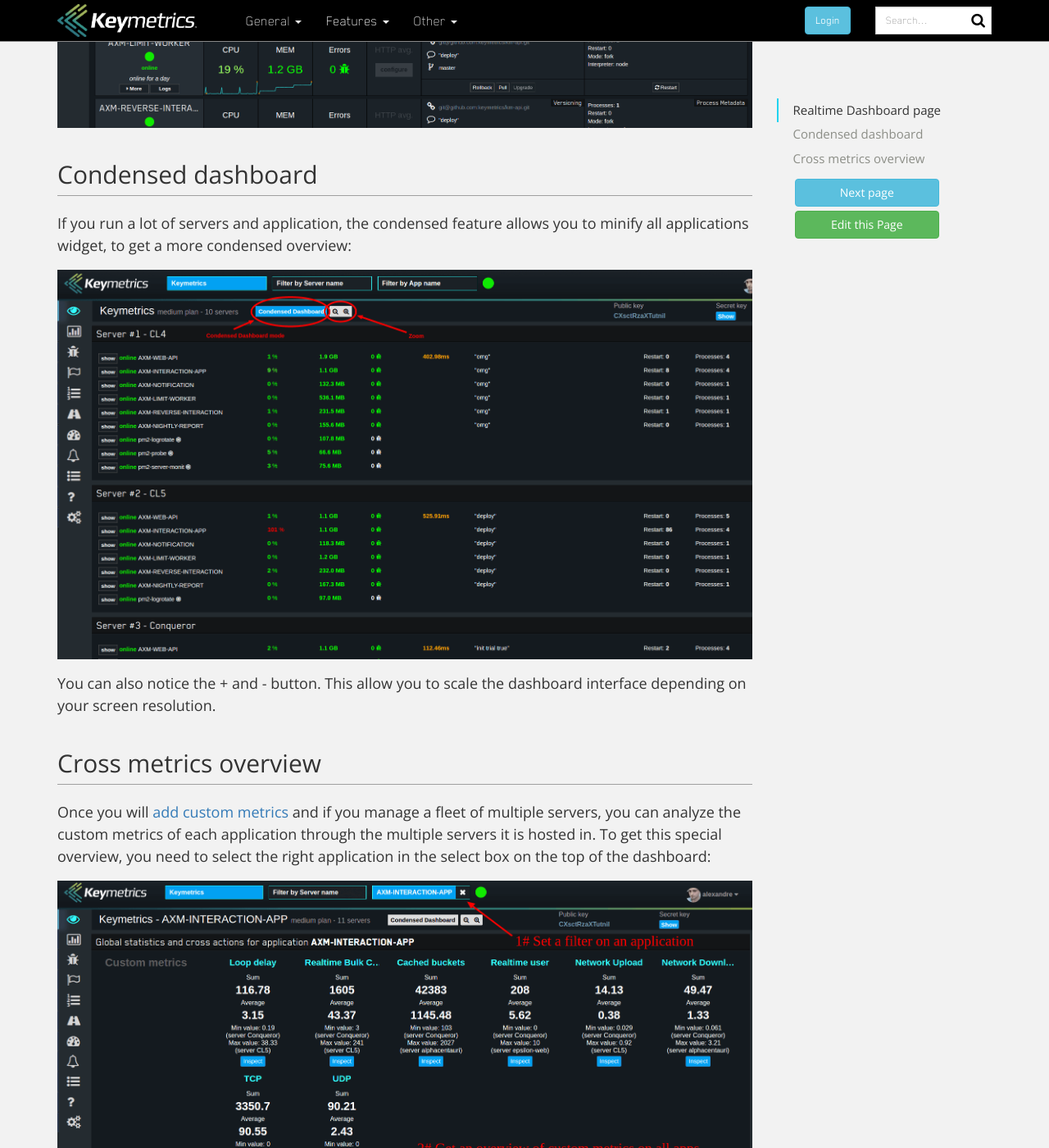
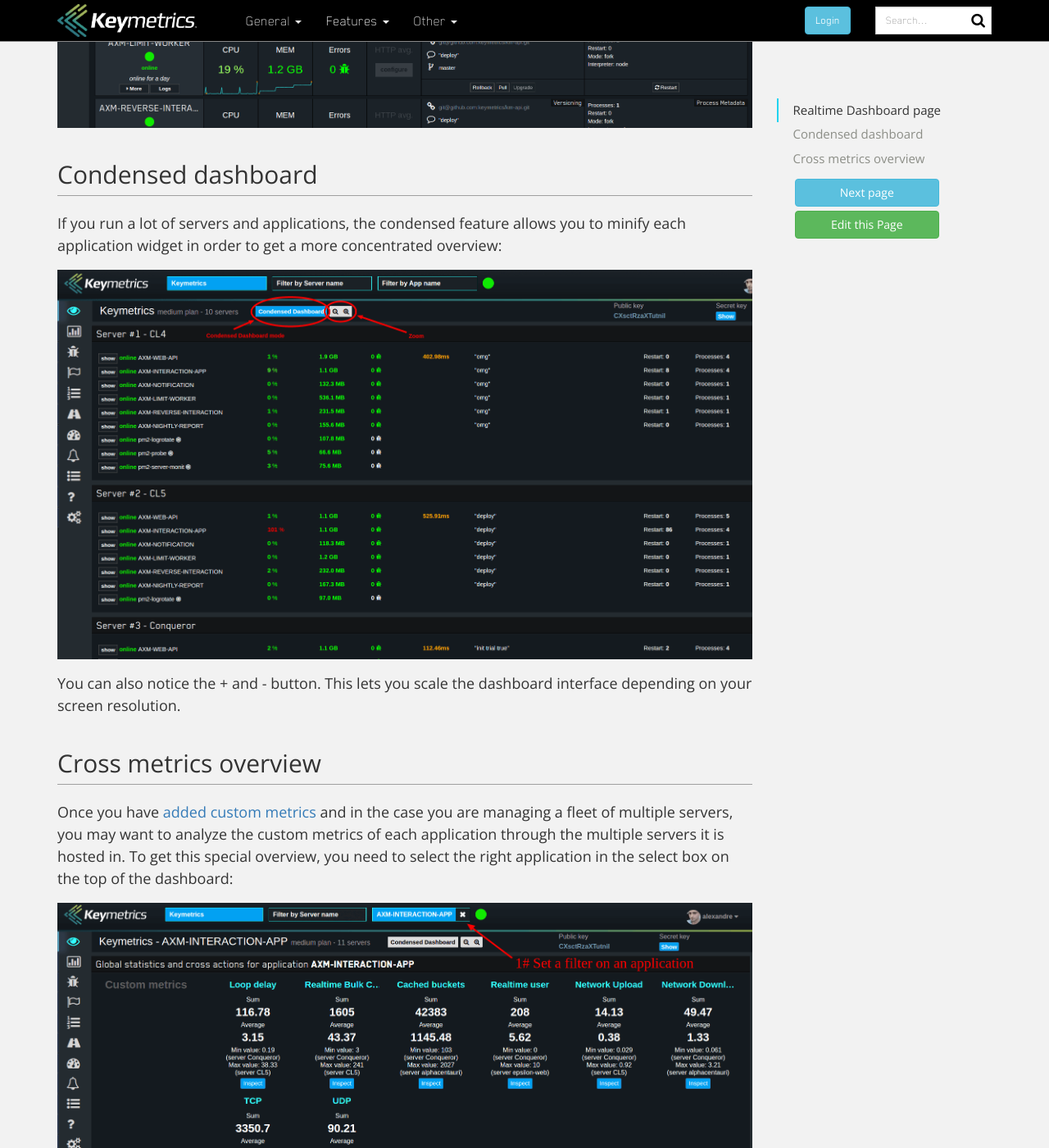
Before and after one commit to keymetrics/keymetrics.github.io, a Jekyll site: the page built from docs/keymetrics/dashboard.md, in a window 1280 px wide and 1400 px high, scrolled down 663 px. Shown: the whole window at 82% size. Built offline with Jekyll 4.4.1, drawn with Linux system fonts in a browser that asks for light colours; nearby versions of some CDN libraries; a script that is not in the unit is left out; comment, search, counter and statistics services are not loaded; some of the changed text lies outside the part shown.

Commit message:
Update dashboard.md

```diff
--- a/docs/keymetrics/dashboard.md
+++ b/docs/keymetrics/dashboard.md
@@ -7,20 +7,20 @@ permalink: /docs/pages/dashboard/
 
 ## Realtime Dashboard page
 
-This page gives you a bird eye view of your servers and applications, in realtime (updated every seconds)
+This page gives you a bird eye view of your servers and applications, in realtime (updated every seconds).
 
 <a href="/images/dashboard.png" title="Keymetrics interface explanation"><img src="/images/dashboard.png"/></a>
 
 ## Condensed dashboard
 
-If you run a lot of servers and application, the condensed feature allows you to minify all applications widget, to get a more condensed overview:
+If you run a lot of servers and applications, the condensed feature allows you to minify each application widget in order to get a more concentrated overview:
 
 <a href="/images/dashboard-condensed.png" title="Keymetrics interface explanation"><img src="/images/dashboard-condensed.png"/></a>
 
-You can also notice the + and - button. This allow you to scale the dashboard interface depending on your screen resolution.
+You can also notice the + and - button. This lets you scale the dashboard interface depending on your screen resolution.
 
 ## Cross metrics overview
 
-Once you will [add custom metrics](http://docs.keymetrics.io/docs/pages/custom-metrics/#expose-metrics-measure-anything) and if you manage a fleet of multiple servers, you can analyze the custom metrics of each application through the multiple servers it is hosted in. To get this special overview, you need to select the right application in the select box on the top of the dashboard:
+Once you have [added custom metrics](http://docs.keymetrics.io/docs/pages/custom-metrics/#expose-metrics-measure-anything) and in the case you are managing a fleet of multiple servers, you may want to analyze the custom metrics of each application through the multiple servers it is hosted in. To get this special overview, you need to select the right application in the select box on the top of the dashboard:
 
 <a href="/images/orchestration.png" title="Keymetrics interface explanation"><img src="/images/orchestration.png"/></a>
```
